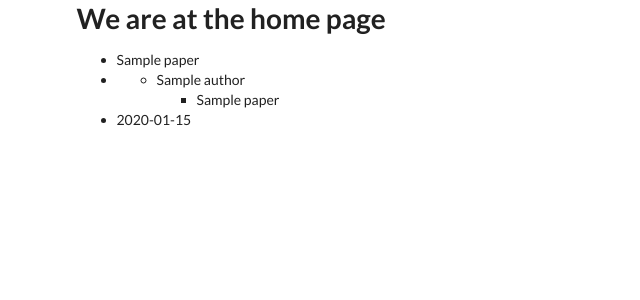
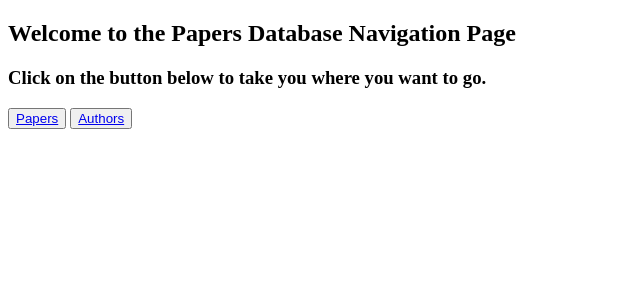
Before and after one commit to EmmaSemutenga/coding_with_james, a Django app: page / in a window 1280 px wide. Shown: the top 300 px of the page, without its empty margins (0-640 px from the left). Run offline with Django 3.2, Linux system fonts and the light colour scheme; tables that the repository leaves empty hold one stand-in row (values such as "Sample post").

Commit message:
changed add_author to use forms

```diff
--- a/papersdb/models.py
+++ b/papersdb/models.py
@@ -24,7 +24,6 @@ class Author(models.Model):
     def __str__(self) -> str: # This arrow is type hinting, it shows you what this method will return. You can delete it.
         return self.name
 
-
 class Paper(models.Model):
     title = models.CharField(max_length=200)
     authors = models.ManyToManyField(Author)
--- a/papersdb/urls.py
+++ b/papersdb/urls.py
@@ -7,10 +7,12 @@ app_name = 'papersdb' # We add this here because if you end up with e.g. 10 apps
 
 urlpatterns = [
     path('', views.home_page, name='home_page'),
+    path('paper_list/', views.paper_list, name='paper_list'),
     path('my_paper/', views.add_paper), # We need to add views. here if you use line 3 above instead of line 2.
     path('author/', views.add_author), # The first argument here is the address in the url/address bar which links to this. If this is matched the view is called.
     path('list_of_authors/', views.author_list, name='author_list_page'),
     path('author_details/<int:id>/', views.author_detail, name='author_detail'), # The <> brackets say something dynamic will be coming in, with id being the primary key and int saying make it an integer.
     path('edit_author/<int:id>/', views.edit_author, name='edit_author'),
     path('delete_author/<int:id>/', views.delete_author, name='delete_author'),
+    path('confirm_delete/<int:id>/', views.confirm_delete, name='confirm_delete'),
 ]
--- a/papersdb/views.py
+++ b/papersdb/views.py
@@ -1,11 +1,13 @@
-import papersdb
+import papersdb # In grey means not used.
 from django.shortcuts import redirect, render
-from my_project import hobbies # delete ?
 from .models import Paper, Author
-from .forms import PaperForm
+from .forms import AuthorForm, PaperForm
 
 # Create your views here.
 def home_page(request):
+    return render(request, 'home_page.html') # No objects are needed here.
+
+def paper_list(request):
     papers = Paper.objects.all()
     return render(request, 'index.html', {"james_papers":papers}) # The keys and the values are kind of the same, but the key is a string and the values are the values.
     # render() takes 3 arguments: the original request, the template name, and any other data you want to send to the template in the form of a dictionary.
@@ -16,12 +18,15 @@ def add_paper(request):
     return render(request, 'add_paper.html', {"james_form":form, "my_request": request.method, })
 
 def add_author(request):
+    form = AuthorForm()
     if request.method == 'POST': # request is an object and method is one of the attributes it has. The data will be sent in the request object.
-        author = request.POST['author_name'] # The POST object is a dictionary. This is not a link.
-        Author.objects.create(name = author)
-        return redirect('papersdb:author_list_page') # This name is available to views.py from urls.py. This is a link. return here can end the function if the if statement is True; if not the return on line 23 ends the function.
-    #   print(request.POST["author_name"]) # print() is a Python function that will print to the terminal. This is often used for testing and debugging.
-    return render(request, 'add_author.html') # This is like an else case.
+        form = AuthorForm(request.POST)
+        if form.is_valid(): # We are checking the validity of form submitted on line 23
+            author = form.cleaned_data.get('author_name') # author_name comes from line 15 of forms.py
+            Author.objects.create(name = author)
+            return redirect('papersdb:author_list_page') # This name is available to views.py from urls.py. This is a link. return here can end the function if the if statement is True; if not the return on line 23 ends the function.
+    # print(request.POST["author_name"]) # print() is a Python function that will print to the terminal. This is often used for testing and debugging.
+    return render(request, 'add_author.html', {"pineapple":form}) # This is like an else case.
 
 def author_list(request):
     authors = Author.objects.all()
@@ -46,3 +51,7 @@ def delete_author(request, id):
     author = Author.objects.get(id=id)
     author.delete()
     return redirect('papersdb:author_list_page')
+
+def confirm_delete(request, id):
+    author = Author.objects.get(id=id)
+    return render(request, 'confirm_delete.html', {"james_author_details":author})
--- a/templates/add_author.html
+++ b/templates/add_author.html
@@ -10,8 +10,9 @@
     <h1>Add author</h1>
     <form action="" method="post">
         {% csrf_token %} <!-- for security-->
-        <input type="text" name="author_name"> <!-- author_name is the key and the value will be the input -->
-        <input type="submit" value="Add Author"> <!-- The value on the submit button is what is shown on the button. -->
+        <!-- <input type="text" name="author_name"> author_name is the key and the value will be the input -->
+        {{ pineapple }}
+        <input type="submit" value="Add Author"> <!-- The value on the submit button is what is shown on the button. Every form must have a submit button.-->
     </form>
 
 </body>
--- a/templates/author_detail.html
+++ b/templates/author_detail.html
@@ -12,6 +12,6 @@
         {{ james_author_details.name }} <!-- You can have other attributes here. If you don't have one, name is returned because that's what's returned from the __str__() method in models.py-->
     </h2>
     <button><a href="{% url 'papersdb:edit_author' james_author_details.id %}">Edit author</a></button>
-    <button><a href="{% url 'papersdb:delete_author' james_author_details.id %}">Delete author</a></button>
+    <button><a href="{% url 'papersdb:confirm_delete' james_author_details.id %}">Delete author</a></button>
 </body>
 </html>
--- /dev/null
+++ b/templates/home_page.html
@@ -0,0 +1,15 @@
+<!DOCTYPE html>
+<html lang="en">
+<head>
+    <meta charset="UTF-8">
+    <meta http-equiv="X-UA-Compatible" content="IE=edge">
+    <meta name="viewport" content="width=device-width, initial-scale=1.0">
+    <title>Document</title>
+</head>
+<body>
+    <h2>Welcome to the Papers Database Navigation Page</h2>
+    <h3>Click on the button below to take you where you want to go.</h3>
+    <button><a href="{% url 'papersdb:paper_list' %}">Papers</a></button>
+    <button><a href="{% url 'papersdb:author_list_page' %}">Authors</a></button>
+</body>
+</html>
```
Also changed, not shown: papersdb/forms.py (+5 -2 lines), templates/confirm_delete.html (added, +14 -0 lines).
